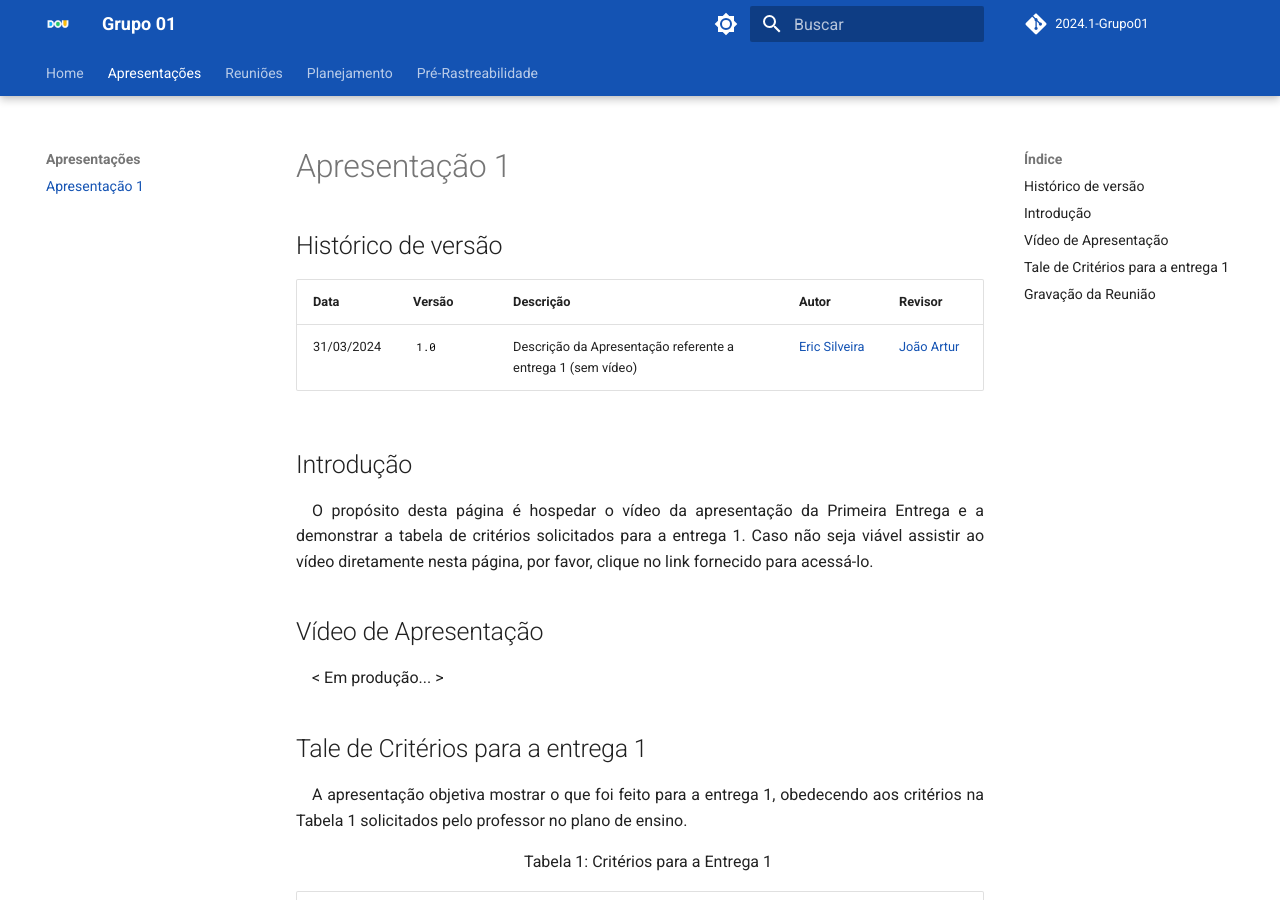
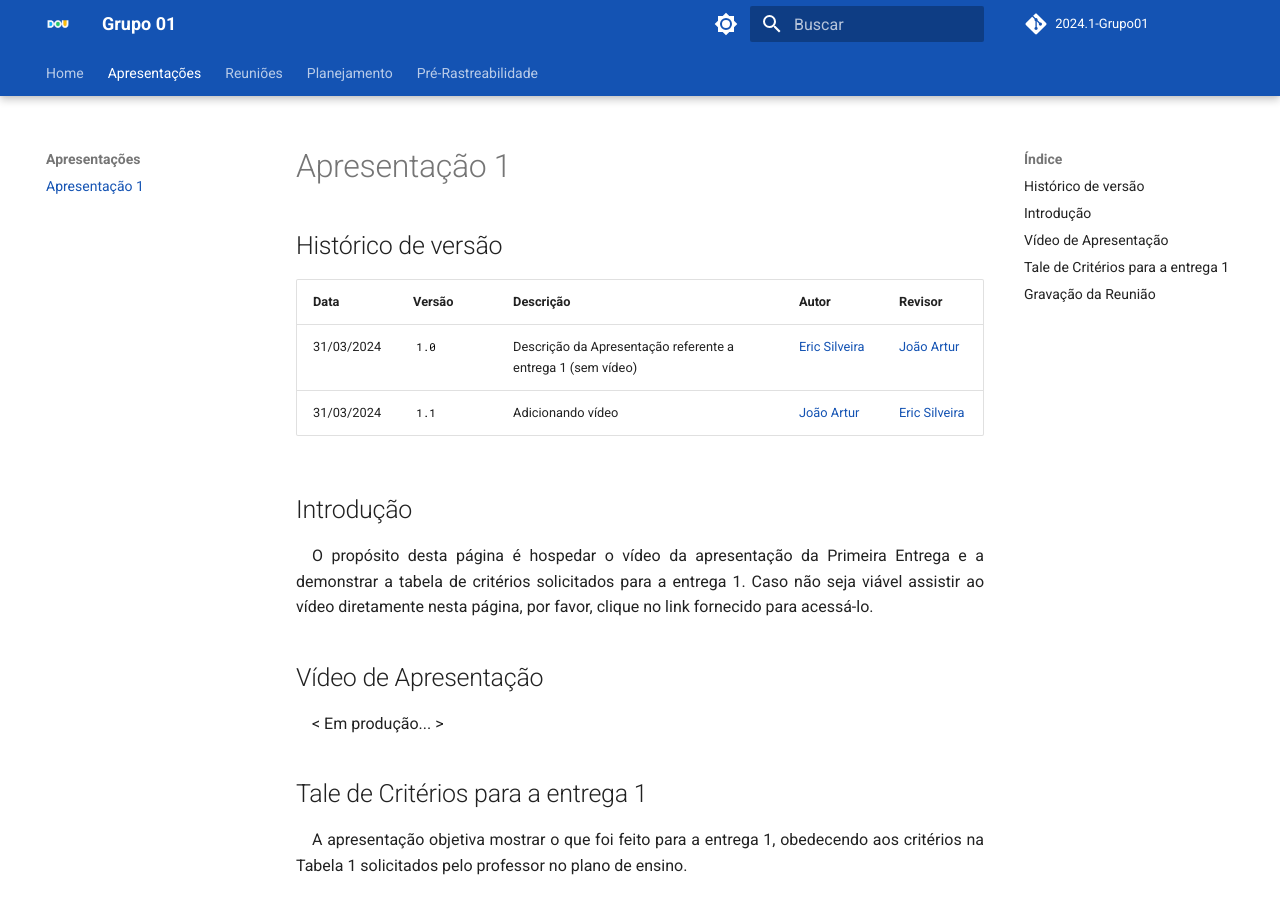
Before and after one commit to Requisitos-de-Software/2024.1-DiarioOficialdaUniao, an MkDocs documentation site: the page built from docs/apresentacao/apresentacao1.md, in a window 1280 px wide and 900 px high. Built offline with MkDocs 1.6.1 and Material for MkDocs 9.7.7, drawn with Linux system fonts in a browser that asks for light colours; comment, search, counter and statistics services are not loaded; the version menu is left out.

Commit message:
Atualizando Histórico de Versão

```diff
--- a/docs/apresentacao/apresentacao1.md
+++ b/docs/apresentacao/apresentacao1.md
@@ -3,6 +3,7 @@
 |Data|Versão|Descrição|Autor|Revisor|
 | ------- | ------- | -------- | -------- | ----- |
 |31/03/2024 | `1.0` |Descrição da Apresentação referente a entrega 1 (sem vídeo)| [Eric Silveira](https://github.com/ericbky) |[João Artur](https://github.com/joao-artl)|
+|31/03/2024 | `1.1` |Adicionando vídeo|[João Artur](https://github.com/joao-artl)  |[Eric Silveira](https://github.com/ericbky)|
 
 ## Introdução
 
```
